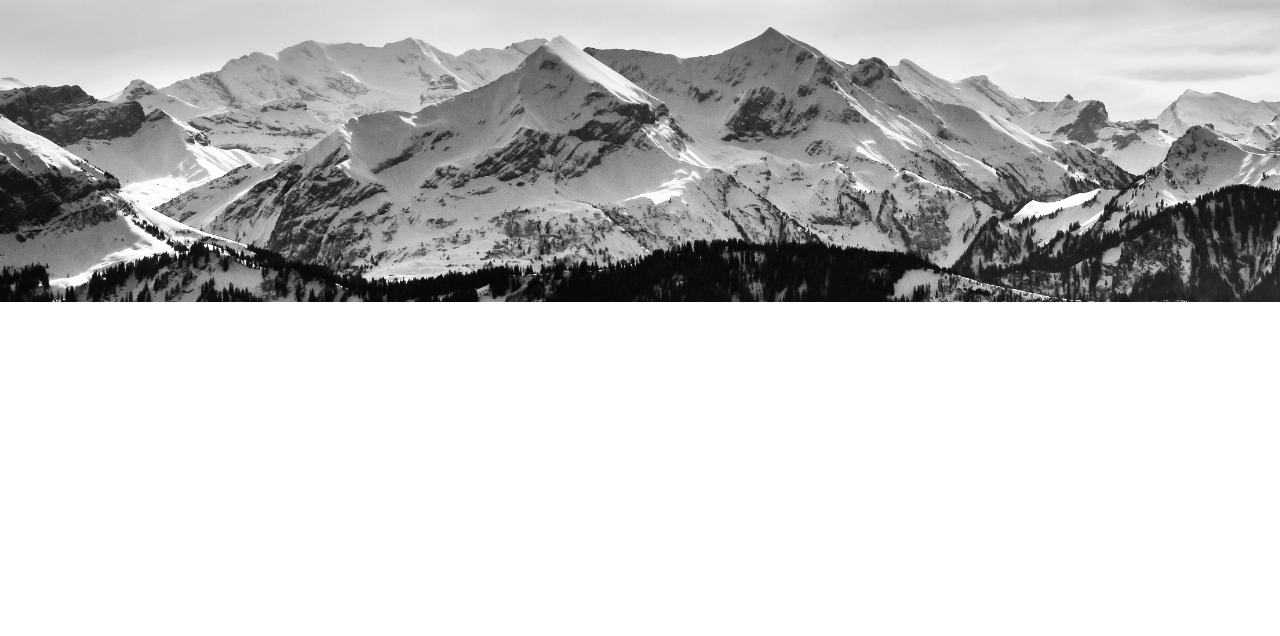
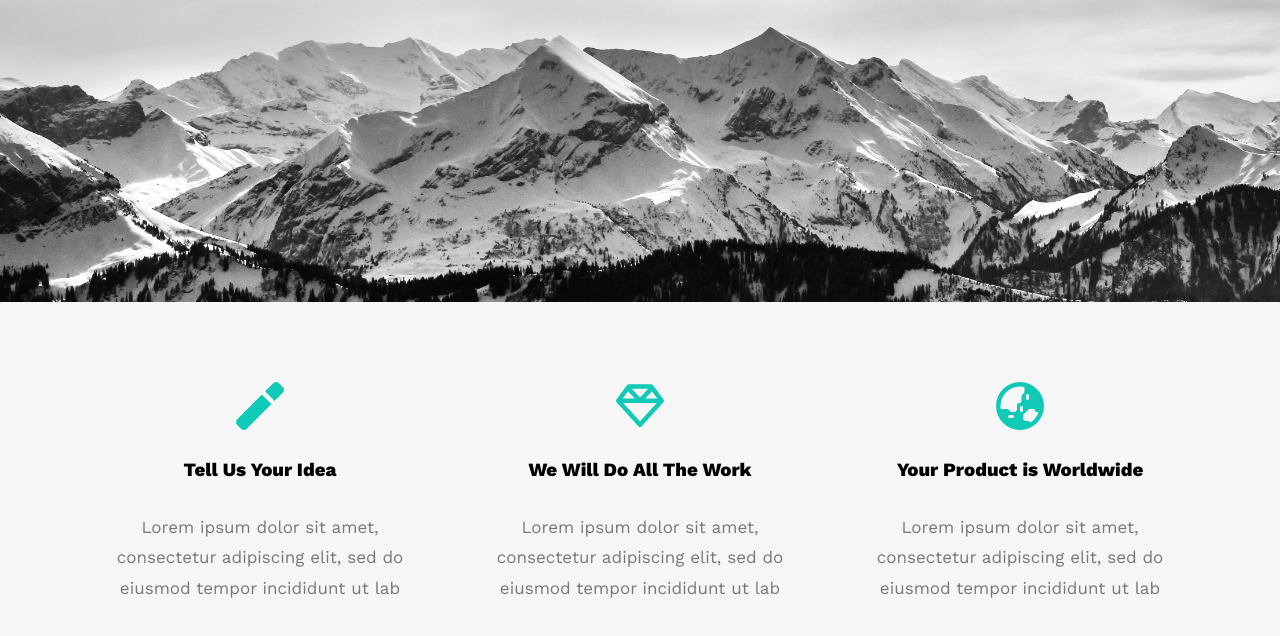
Before and after one commit to Markehab1/Template-1-Leon-, a plain HTML site: page index.html in a window 1280 px wide. Shown: the part 498-1134 px from the top of the page. Before the commit the page ends 800 px from the top, so only its background shows below. Drawn offline with nearby package versions, Linux system fonts and the light colour scheme.

Commit message:
Added the features section to the project

```diff
--- a/css/Leon-main.css
+++ b/css/Leon-main.css
@@ -1,6 +1,7 @@
 /* Start Variables */
 :root {
   --main-color: #10cab7;
+}
 /* End Variables */
 
 /* Start Global Rules */
@@ -10,15 +11,14 @@
   box-sizing: border-box;
 }
 body {
-  font-family: sans-serif , "Work Sans";
+  font-family: "Work Sans" ,sans-serif ;
 }
 
 .container {
-  padding-left: 15PX;
+  padding-left: 15px;
   padding-right: 15px;
   margin-right: auto;
   margin-left: auto;
-  width: 600px;
 }
 /* Small Screen */
 @media (min-width: 768px) {
@@ -143,3 +143,34 @@ body {
   line-height: 1.8;
 }
 /* End Landing Section */
+
+/* Start Feature */
+.features {
+  padding-top: 60px;
+  padding-bottom: 60px;
+  background-color: #f6f6f6;
+}
+
+.features .container {
+  display: grid;
+  grid-template-columns: repeat(auto-fit, minmax(300px, 1fr));
+  grid-gab : 20px;
+}
+.features .feat {
+  text-align: center;
+  padding: 20px;
+}
+
+.features .feat i {
+  color: var(--main-color);
+}
+.features .feat h3 {
+  font-weight: 800;
+  margin: 30px 0 ;
+}
+.features .feat p {
+  line-height: 1.8;
+  color:#777;
+  font-size: 17px;
+}
+/* End Feature */
--- a/index.html
+++ b/index.html
@@ -43,5 +43,27 @@
     </div>
   </div>
   <!-- End Landing Section -->
+  <!-- Start Features -->
+  <div class="features">
+    <div class="container">
+      <div class="feat">
+        <i class="fas fa-magic fa-3x"></i>
+        <h3>Tell Us Your Idea</h3>
+        <p>Lorem ipsum dolor sit amet, consectetur adipiscing elit, sed do eiusmod tempor incididunt ut lab</p>
+        </p>
+      </div>
+        <div class="feat">
+          <i class="far fa-gem fa-3x"></i>
+          <h3>We Will Do All The Work</h3>
+          <p>Lorem ipsum dolor sit amet, consectetur adipiscing elit, sed do eiusmod tempor incididunt ut lab</p>
+        </div>
+        <div class="feat">
+          <i class="fas fa-globe-asia fa-3x"></i>
+          <h3>Your Product is Worldwide</h3>
+          <p>Lorem ipsum dolor sit amet, consectetur adipiscing elit, sed do eiusmod tempor incididunt ut lab</p>
+        </div>
+    </div>
+  </div>
+  <!-- End Features -->
 </body>
 </html>
```
